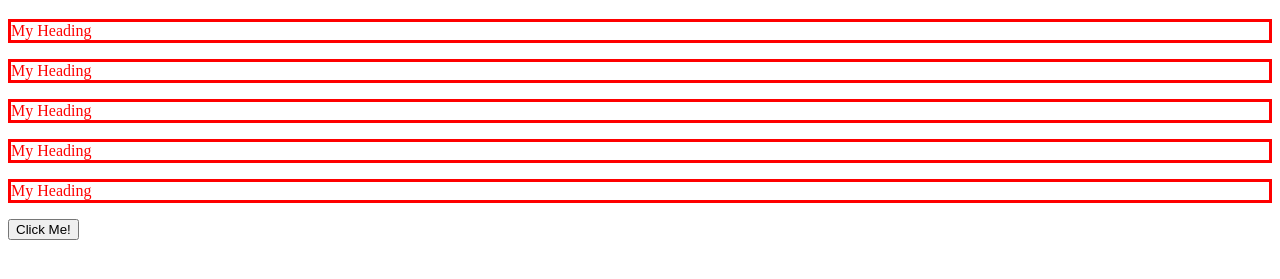
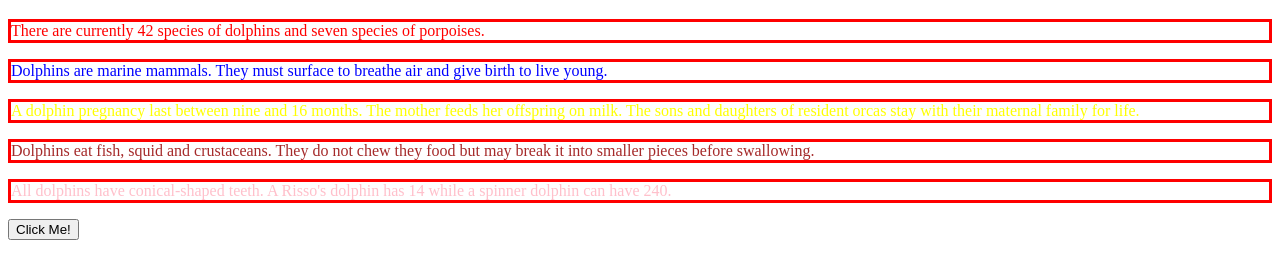
Before and after one commit to Demchenko22101969/12_05_23_Ulia, a plain HTML site: page index.html in a window 1280 px wide. Both pictures are taken after a click on the button "Click Me!". Shown: the part 61-340 px from the top of the page. Drawn offline with Linux system fonts and the light colour scheme.

Commit message:
add same changes

```diff
--- a/index.html
+++ b/index.html
@@ -14,15 +14,26 @@
     <p class="title2">My Heading</p>
     <p class="title2">My Heading</p>
 
+
     <button type="button" onclick="testButton()">Click Me!</button>
 
 </body>
 <script>
+
   function testButton(){
+    const facts = [
+          "There are currently 42 species of dolphins and seven species of porpoises.",
+          "Dolphins are marine mammals. They must surface to breathe air and give birth to live young.",
+          "A dolphin pregnancy last between nine and 16 months. The mother feeds her offspring on milk. The sons and daughters of resident orcas stay with their maternal family for life.",
+          "Dolphins eat fish, squid and crustaceans. They do not chew they food but may break it into smaller pieces before swallowing.",
+          "All dolphins have conical-shaped teeth. A Risso's dolphin has 14 while a spinner dolphin can have 240.",
+        ];
+        const colors = ["red","blue","yellow","brown","pink"];
     let elements = document.getElementsByClassName("title2");
         for (i = 0; i < elements.length; i++) {
           elements[i].style.border = "3px solid red";
-          elements[i].style.color = "red";
+          elements[i].style.color =colors[i];
+          elements[i].innerHTML=facts[i];
   }
 }
 </script>
```
